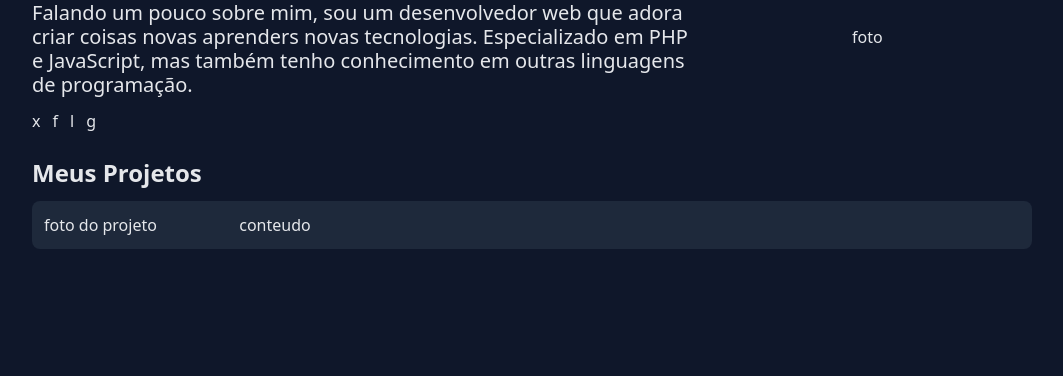
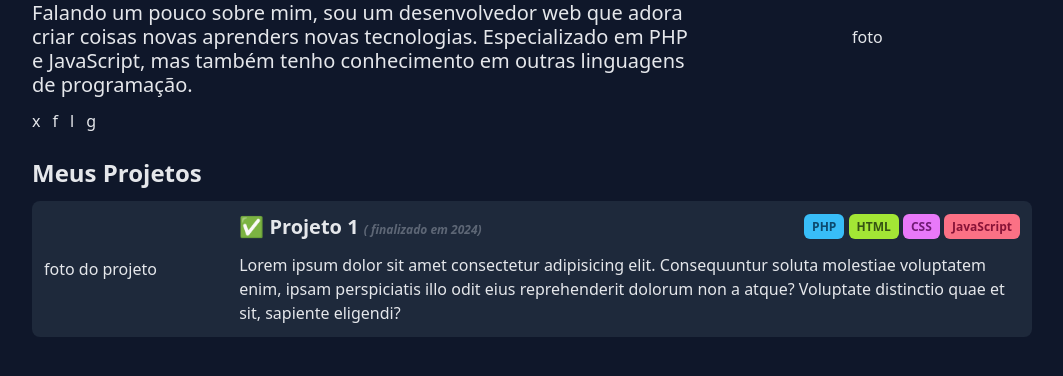
Before and after one commit to joaovjo/php-rocketseat, a PHP site: page /pagina.html in a window 1280 px wide. Shown: the part 159-535 px from the top of the page, without its empty margins (108-1171 px from the left). Run offline with PHP 8.4, Linux system fonts and the light colour scheme; some libraries are stand-ins or nearby versions.

Commit message:
adicionar stack de tecnologias ao projeto e melhorar a formatação do texto na página

```diff
--- a/fundamentos-php/index.php
+++ b/fundamentos-php/index.php
@@ -44,6 +44,7 @@
             "finalizado" => false,
             "ano" => 2025,
             "descricao" => "Novo projeto em andamento",
+            "stack" => ["PHP", "HTML", "CSS", "JS"]
         ],
     ];
 
--- a/fundamentos-php/pagina.html
+++ b/fundamentos-php/pagina.html
@@ -23,12 +23,15 @@
         </header>
 
         <main class="mx-auto max-w-screen-lg min-h-20 px-3 py-6">
-            <section class="flex gap-x-3 ">
+            <section class="flex gap-x-3">
                 <div class="w-2/3">
                     <h1 class="text-3xl font-bold">Oi, meu nome é João</h1>
 
-                    <p class="text-xl leading-6 mt-6">Falando um pouco sobre mim, sou um desenvolvedor web que adora criar coisas novas aprenders novas tecnologias.
-                        Especializado em PHP e JavaScript, mas também tenho conhecimento em outras linguagens de programação.
+                    <p class="text-xl leading-6 mt-6">
+                        Falando um pouco sobre mim, sou um desenvolvedor web que
+                        adora criar coisas novas aprenders novas tecnologias.
+                        Especializado em PHP e JavaScript, mas também tenho
+                        conhecimento em outras linguagens de programação.
                     </p>
 
                     <ul class="flex gap-x-3 mt-3">
@@ -46,9 +49,40 @@
 
             <section class="gap-y-6 space-y-3 py-6">
                 <h2 class="text-2xl font-bold">Meus Projetos</h2>
-                <div class='bg-slate-800 rounded-lg p-3 flex justify-between items-center'>
+                <div class="bg-slate-800 rounded-lg p-3 flex items-center">
                     <div class="w-1/5">foto do projeto</div>
-                    <div class="w-4/5">conteudo</div>
+                    <div class="w-4/5 space-y-3">
+                        <div class="flex gap-3 justify-between">
+                            <h3 class="text-xl font-semibold">
+                               ✅ Projeto 1 <span class="text-xs text-gray-400 opacity-50 italic">( finalizado em 2024)</span>
+                            </h3>
+                            <div>
+                                <span
+                                    class="bg-sky-400 text-sky-900 rounded-md px-2 py-1 font-semibold text-xs"
+                                    >PHP</span
+                                >
+                                <span
+                                    class="bg-lime-400 text-lime-900 rounded-md px-2 py-1 font-semibold text-xs"
+                                    >HTML</span
+                                >
+                                <span
+                                    class="bg-fuchsia-400 text-fuchsia-900 rounded-md px-2 py-1 font-semibold text-xs"
+                                    >CSS</span
+                                >
+                                <span
+                                    class="bg-rose-400 text-rose-900 rounded-md px-2 py-1 font-semibold text-xs"
+                                    >JavaScript</span
+                                >
+                            </div>
+                        </div>
+                        <p class="leading-6">
+                            Lorem ipsum dolor sit amet consectetur adipisicing
+                            elit. Consequuntur soluta molestiae voluptatem enim,
+                            ipsam perspiciatis illo odit eius reprehenderit
+                            dolorum non a atque? Voluptate distinctio quae et
+                            sit, sapiente eligendi?
+                        </p>
+                    </div>
                 </div>
             </section>
         </main>
```
